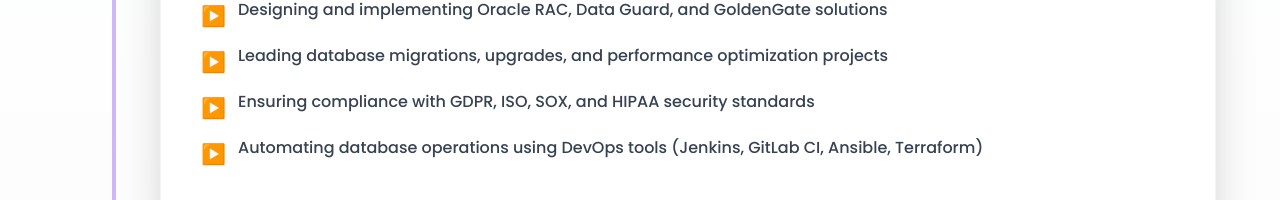
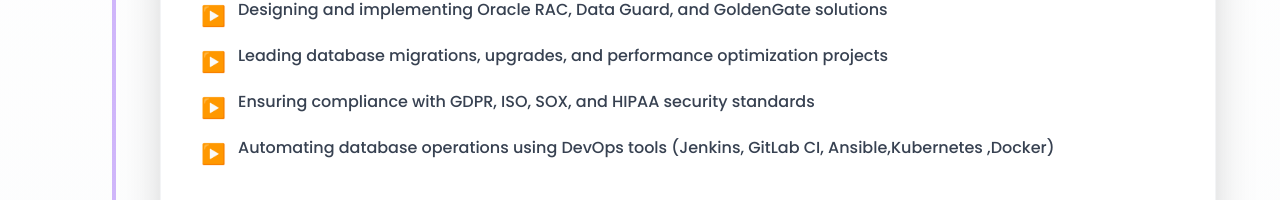
Before and after one commit to ondhiyabhavin-create/Hussain-portfolio, a React (Create React App) app: page / in a window 1280 px wide. Shown: the part 10353-10553 px from the top of the page. Built offline with nearby package versions, Linux system fonts and the light colour scheme.

Commit message:
update request by client

```diff
--- a/src/json/personalData.js
+++ b/src/json/personalData.js
@@ -90,7 +90,7 @@
       'Designing and implementing Oracle RAC, Data Guard, and GoldenGate solutions',
       'Leading database migrations, upgrades, and performance optimization projects',
       'Ensuring compliance with GDPR, ISO, SOX, and HIPAA security standards',
-      'Automating database operations using DevOps tools (Jenkins, GitLab CI, Ansible, Terraform)',
+      'Automating database operations using DevOps tools (Jenkins, GitLab CI, Ansible,Kubernetes ,Docker)',
     ],
     achievements: [
       'Successfully implemented zero data loss Data Guard DR with FSFO',
```
